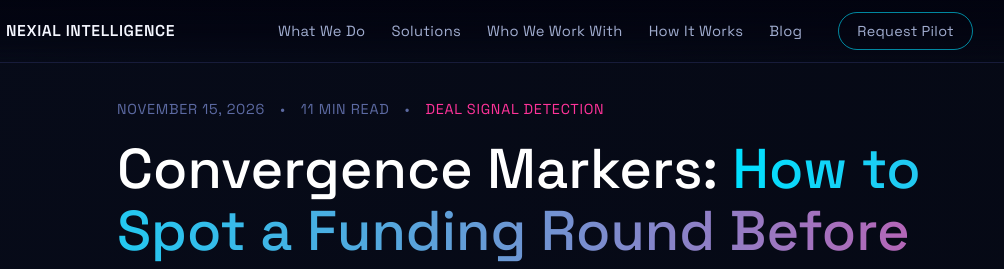
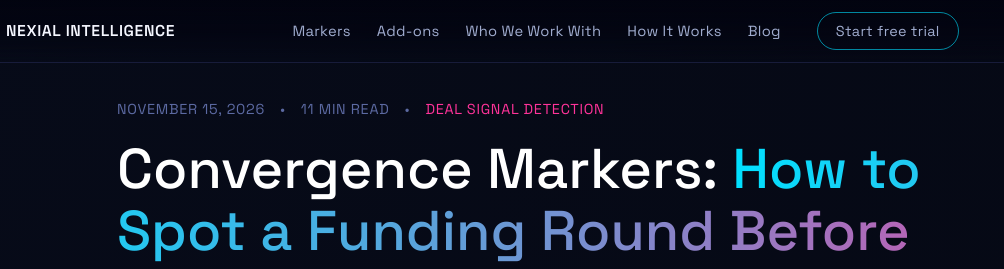
Before and after one commit to dmytrobudanov/nexial-intelligence, a plain HTML site: page blog/convergence-markers-how-to-spot-a-funding-round-before-its-announced/index.html in a window 1280 px wide. Shown: the top 269 px of the page, 118-1122 px from the left. Drawn offline with nearby package versions, Linux system fonts and the light colour scheme.

Commit message:
Blog: new Convergence Markers post gets the platform nav and trial CTAs
Co-Authored-By: Claude Fable 5.1 <noreply@anthropic.com>

```diff
--- a/blog/convergence-markers-how-to-spot-a-funding-round-before-its-announced/index.html
+++ b/blog/convergence-markers-how-to-spot-a-funding-round-before-its-announced/index.html
@@ -84,12 +84,12 @@
           <span class="logo-text">Nexial<span> Intelligence</span></span>
         </a>
         <nav class="nav">
-          <a href="../../#what-we-do">What We Do</a>
-          <a href="../../#solutions">Solutions</a>
+          <a href="../../#markers">Markers</a>
+          <a href="../../#solutions">Add-ons</a>
           <a href="../../#who-we-work-with">Who We Work With</a>
           <a href="../../#how-it-works">How It Works</a>
           <a href="../" class="nav-link-active">Blog</a>
-          <a href="../../#contact" class="nav-cta">Request Pilot</a>
+          <a href="https://app.nexial-intelligence.com/login?utm_source=site&utm_medium=cta&utm_campaign=blog" class="nav-cta">Start free trial</a>
         </nav>
         <button class="menu-toggle"><span></span><span></span><span></span></button>
       </div>
@@ -225,8 +225,8 @@
             <h2>See convergence markers on a real sector</h2>
             <p>Configure a sample landscape in about two minutes, or scope a 2-4 week pilot on your own sectors and markers.</p>
             <div class="cta-row">
-              <a href="../../sample/" class="btn primary"><span>Build your sample report</span></a>
-              <a href="../../#contact" class="btn ghost"><span>Request Pilot</span></a>
+              <a href="https://app.nexial-intelligence.com/login?utm_source=site&utm_medium=cta&utm_campaign=blog-convergence-markers" class="btn primary btn-large-glow"><span>Start 14-day free trial</span></a>
+              <a href="../../sample" class="btn ghost"><span>See a live sample&nbsp;→</span></a>
             </div>
           </section>
 
```
